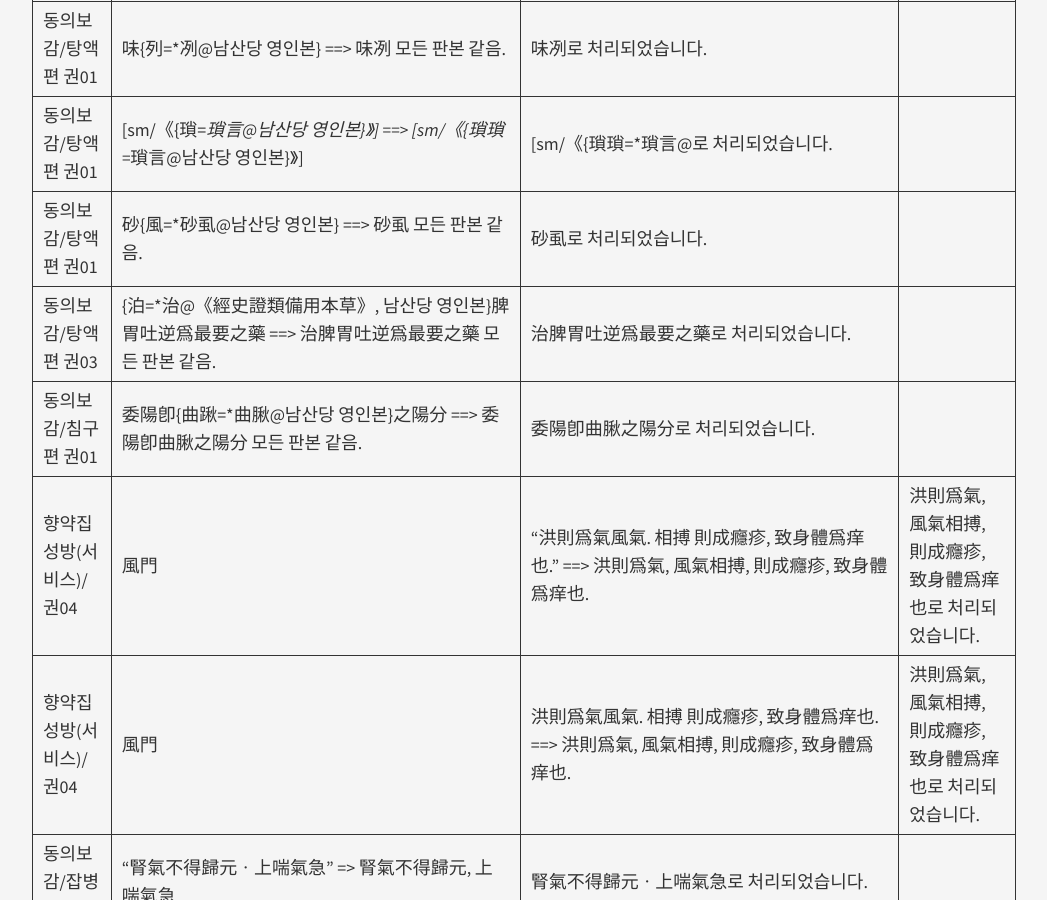
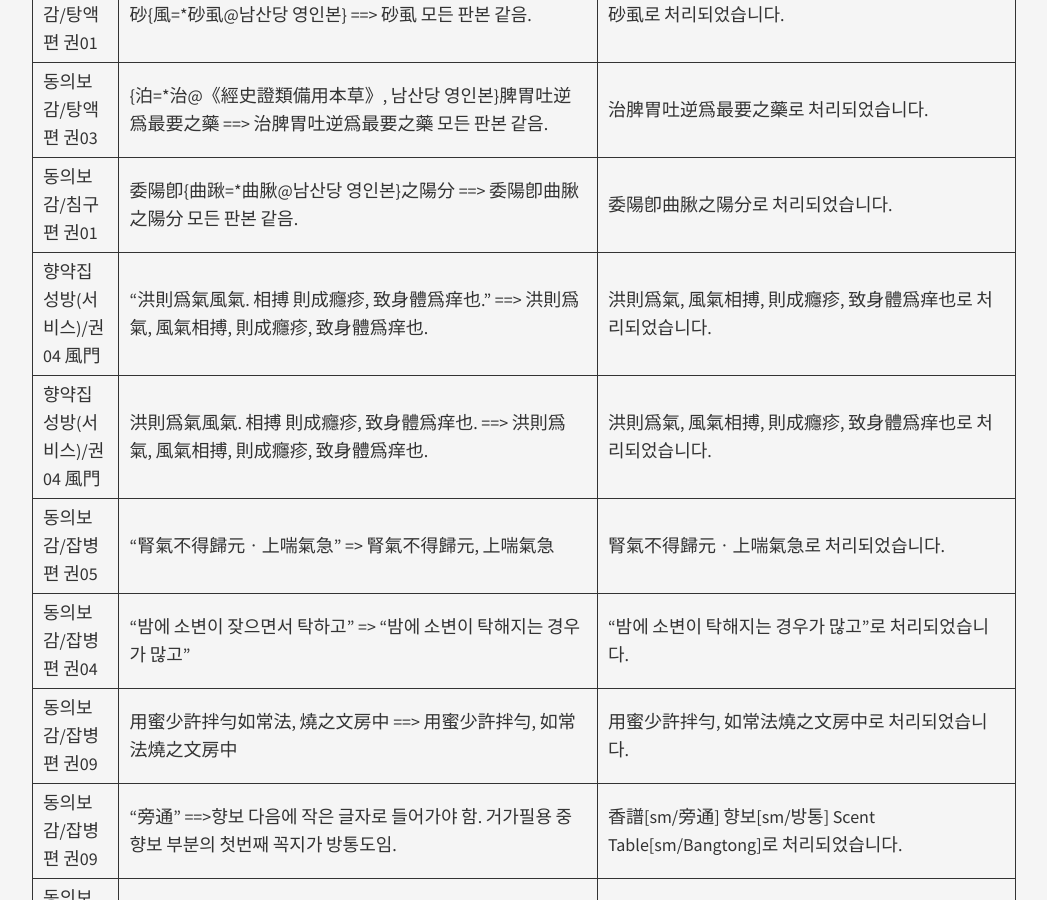
Before and after one commit to mediclassics/document, a Jekyll site: the page built from _posts/2017-09-01-2017년-3분기-오류신고-처리결과.md, in a window 1280 px wide and 900 px high, scrolled down 7349 px. Shown: the whole window, without its empty margins (116-1163 px from the left). Built offline with Jekyll 4.4.1, drawn with Linux system fonts in a browser that asks for light colours; nearby versions of some CDN libraries.

```diff
--- a/_posts/2017-09-01-2017년-3분기-오류신고-처리결과.md
+++ b/_posts/2017-09-01-2017년-3분기-오류신고-처리결과.md
@@ -80,8 +80,8 @@ categories: issue
 | 동의보감/탕액편 권01           | 砂{風=*砂虱@남산당 영인본}     ==> 砂虱     모든 판본 같음.                                                                                                                                                                                                                                     | 砂虱로   처리되었습니다.                                                                                                                                                             |
 | 동의보감/탕액편 권03           | {泊=*治@《經史證類備用本草》, 남산당 영인본}脾胃吐逆爲最要之藥     ==> 治脾胃吐逆爲最要之藥     모든 판본 같음.                                                                                                                                                                                 | 治脾胃吐逆爲最要之藥로   처리되었습니다.                                                                                                                                             |
 | 동의보감/침구편 권01           | 委陽卽{曲踿=*曲䐐@남산당 영인본}之陽分     ==> 委陽卽曲䐐之陽分     모든 판본 같음.                                                                                                                                                                                                             | 委陽卽曲䐐之陽分로   처리되었습니다.                                                                                                                                                 |
-| 향약집성방(서비스)/권04 | 風門 | "洪則爲氣風氣. 相搏   則成癮疹, 致身體爲痒也."     ==> 洪則爲氣, 風氣相搏, 則成癮疹, 致身體爲痒也.                                                                                                                                                                                              | 洪則爲氣,   風氣相搏, 則成癮疹, 致身體爲痒也로 처리되었습니다.                                                                                                                       |
-| 향약집성방(서비스)/권04 | 風門 | 洪則爲氣風氣. 相搏 則成癮疹,   致身體爲痒也.     ==> 洪則爲氣, 風氣相搏, 則成癮疹, 致身體爲痒也.                                                                                                                                                                                                | 洪則爲氣,   風氣相搏, 則成癮疹, 致身體爲痒也로 처리되었습니다.                                                                                                                       |
+| 향약집성방(서비스)/권04  風門 | "洪則爲氣風氣. 相搏   則成癮疹, 致身體爲痒也."     ==> 洪則爲氣, 風氣相搏, 則成癮疹, 致身體爲痒也.                                                                                                                                                                                              | 洪則爲氣,   風氣相搏, 則成癮疹, 致身體爲痒也로 처리되었습니다.                                                                                                                       |
+| 향약집성방(서비스)/권04  風門 | 洪則爲氣風氣. 相搏 則成癮疹,   致身體爲痒也.     ==> 洪則爲氣, 風氣相搏, 則成癮疹, 致身體爲痒也.                                                                                                                                                                                                | 洪則爲氣,   風氣相搏, 則成癮疹, 致身體爲痒也로 처리되었습니다.                                                                                                                       |
 | 동의보감/잡병편 권05           | "腎氣不得歸元ㆍ上喘氣急"     => 腎氣不得歸元, 上喘氣急                                                                                                                                                                                                                                          | 腎氣不得歸元ㆍ上喘氣急로   처리되었습니다.                                                                                                                                           |
 | 동의보감/잡병편 권04           | "밤에 소변이   잦으면서 탁하고"     => "밤에 소변이 탁해지는 경우가 많고"                                                                                                                                                                                                                       | "밤에   소변이 탁해지는 경우가 많고"로 처리되었습니다.                                                                                                                               |
 | 동의보감/잡병편 권09           | 用蜜少許拌勻如常法,   燒之文房中     ==> 用蜜少許拌勻, 如常法燒之文房中                                                                                                                                                                                                                         | 用蜜少許拌勻,   如常法燒之文房中로 처리되었습니다.                                                                                                                                   |
```
